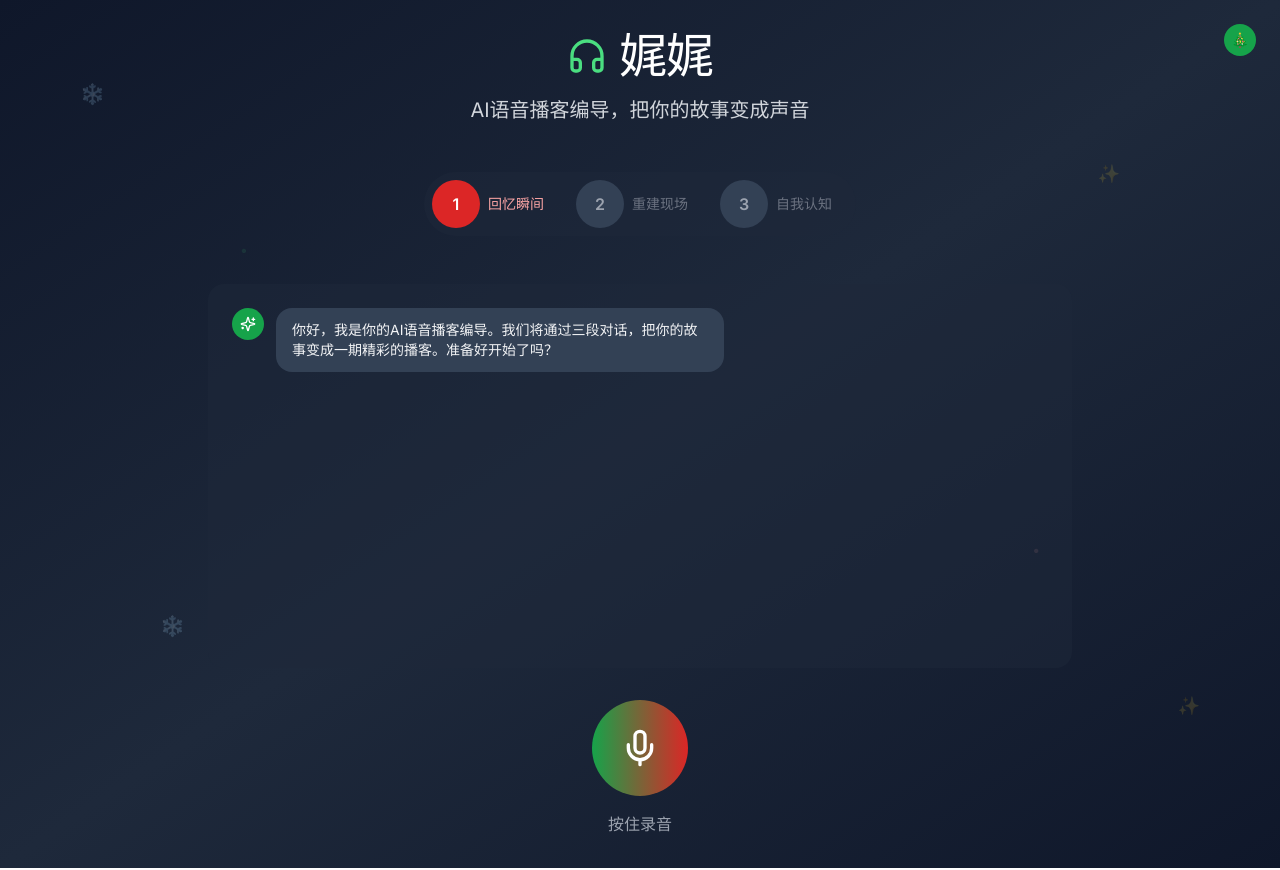
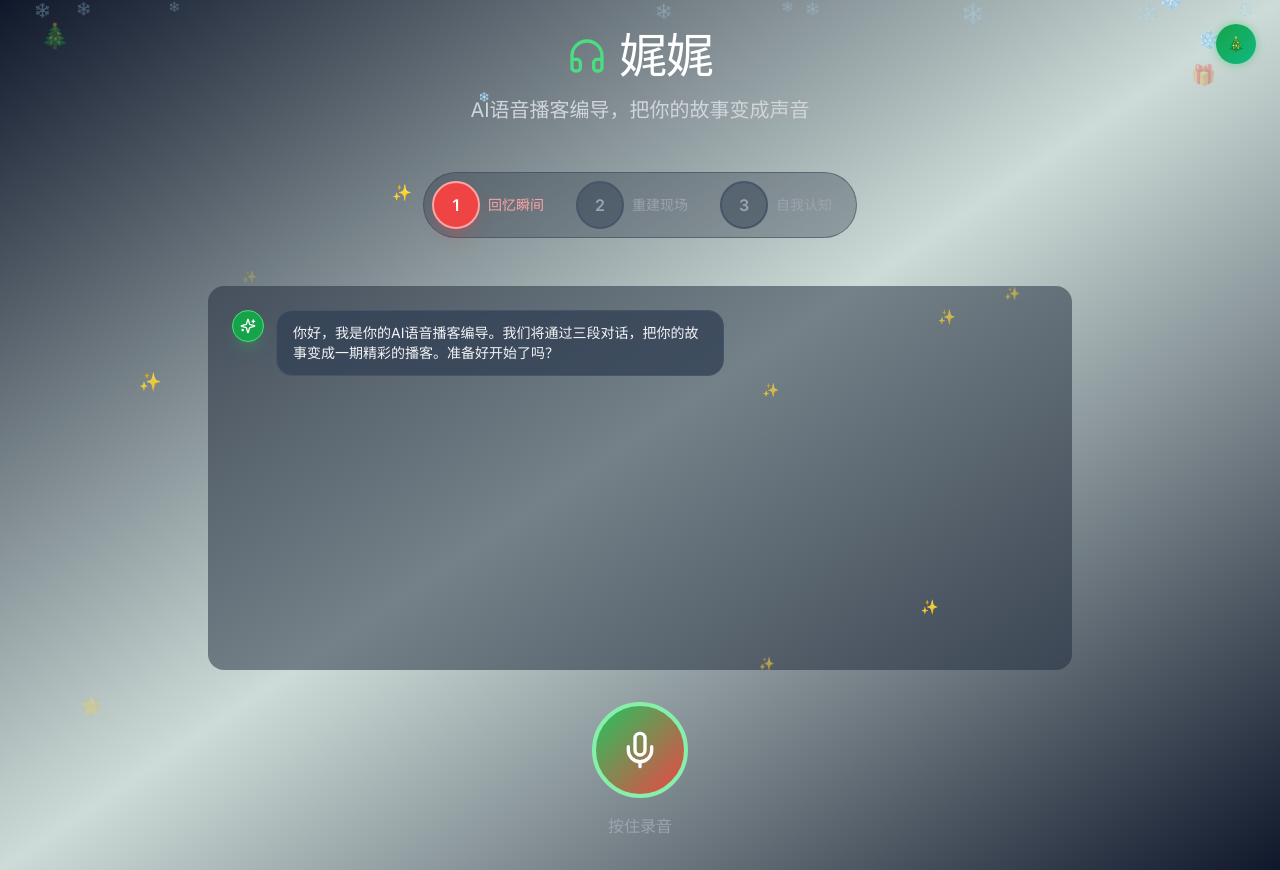
Before and after one commit to detongz/vibe2025wewewewe, a Next.js app: page / in a window 1280 px wide. Both pictures are taken after a click on the button "☀️". Built offline with nearby package versions, Linux system fonts and the light colour scheme.

Commit message:
Update deployment configuration and add port guide
- Update deploy.sh to reference port 80 and deployment guide
- Add DEPLOYMENT_PORT_GUIDE.md with port 80 deployment instructions
- Update application styles and components

```diff
--- a/src/app/globals.css
+++ b/src/app/globals.css
@@ -27,25 +27,26 @@
   }
 
   .dark {
-    --background: 222.2 84% 4.9%;
-    --foreground: 210 40% 98%;
-    --card: 222.2 84% 4.9%;
-    --card-foreground: 210 40% 98%;
-    --popover: 222.2 84% 4.9%;
-    --popover-foreground: 210 40% 98%;
-    --primary: 217.2 91.2% 59.8%;
-    --primary-foreground: 222.2 47.4% 11.2%;
-    --secondary: 217.2 32.6% 17.5%;
-    --secondary-foreground: 210 40% 98%;
-    --muted: 217.2 32.6% 17.5%;
-    --muted-foreground: 215 20.2% 65.1%;
-    --accent: 217.2 32.6% 17.5%;
-    --accent-foreground: 210 40% 98%;
-    --destructive: 0 62.8% 30.6%;
-    --destructive-foreground: 210 40% 98%;
-    --border: 217.2 32.6% 17.5%;
-    --input: 217.2 32.6% 17.5%;
-    --ring: 224.3 76.3% 48%;
+    /* 圣诞主题配色 - 简约风格 */
+    --background: 220 30% 8%;
+    --foreground: 0 0% 98%;
+    --card: 220 25% 12%;
+    --card-foreground: 0 0% 98%;
+    --popover: 220 25% 12%;
+    --popover-foreground: 0 0% 98%;
+    --primary: 142 76% 36%;
+    --primary-foreground: 0 0% 98%;
+    --secondary: 220 25% 16%;
+    --secondary-foreground: 0 0% 98%;
+    --muted: 220 25% 16%;
+    --muted-foreground: 220 13% 63%;
+    --accent: 0 84% 60%;
+    --accent-foreground: 0 0% 98%;
+    --destructive: 0 84% 60%;
+    --destructive-foreground: 0 0% 98%;
+    --border: 220 25% 20%;
+    --input: 220 25% 20%;
+    --ring: 142 76% 36%;
   }
 }
 
@@ -96,6 +97,49 @@
   50% { transform: translateY(-20px); }
 }
 
+@keyframes snowfall {
+  0% {
+    transform: translateY(-100px) translateX(0px);
+    opacity: 0;
+  }
+  10% {
+    opacity: 1;
+  }
+  90% {
+    opacity: 1;
+  }
+  100% {
+    transform: translateY(100vh) translateX(20px);
+    opacity: 0;
+  }
+}
+
+@keyframes twinkle {
+  0%, 100% { opacity: 0.2; }
+  50% { opacity: 1; }
+}
+
+@keyframes glow {
+  0%, 100% {
+    box-shadow: 0 0 5px rgba(34, 197, 94, 0.3);
+  }
+  50% {
+    box-shadow: 0 0 20px rgba(34, 197, 94, 0.6), 0 0 30px rgba(34, 197, 94, 0.4);
+  }
+}
+
 .animate-float {
   animation: float 6s ease-in-out infinite;
 }
+
+.animate-snowfall {
+  animation: snowfall 10s linear infinite;
+}
+
+.animate-twinkle {
+  animation: twinkle 2s ease-in-out infinite;
+}
+
+.animate-glow {
+  animation: glow 3s ease-in-out infinite;
+}
--- a/src/app/page.tsx
+++ b/src/app/page.tsx
@@ -200,7 +200,9 @@ export default function Home() {
       setMessages(prev => prev.map(msg =>
         msg.id === processingMessage.id ? {
           ...msg,
-          content: '🎉 你的播客已经准备好了！点击下方播放按钮听听效果。'
+          content: isDarkMode
+            ? '🎄 圣诞快乐！你的播客已经准备好了！点击下方播放按钮听听效果。'
+            : '🎉 你的播客已经准备好了！点击下方播放按钮听听效果。'
         } : msg
       ))
     }, 3000)
@@ -213,20 +215,50 @@ export default function Home() {
 
   return (
     <div className={cn(
-      "min-h-screen transition-colors duration-300",
+      "min-h-screen transition-colors duration-500",
       isDarkMode
-        ? "bg-gradient-to-br from-slate-900 via-slate-800 to-slate-900 text-white"
+        ? "bg-gradient-to-br from-slate-900 via-emerald-900/20 to-slate-900 text-white"
         : "bg-white text-gray-900"
     )}>
       {/* 圣诞装饰 - 仅在深色模式显示 */}
       {isDarkMode && (
         <div className="fixed inset-0 overflow-hidden pointer-events-none">
-          <div className="absolute top-20 left-20 text-green-500 text-xl opacity-20">❄️</div>
-          <div className="absolute top-40 right-40 text-red-400 text-lg opacity-15">✨</div>
-          <div className="absolute bottom-40 left-40 text-green-500 text-xl opacity-20">❄️</div>
-          <div className="absolute bottom-20 right-20 text-red-400 text-lg opacity-15">✨</div>
-          <div className="absolute top-60 left-60 text-green-400 text-sm opacity-10">•</div>
-          <div className="absolute bottom-60 right-60 text-red-300 text-sm opacity-10">•</div>
+          {/* 雪花效果 */}
+          {[...Array(15)].map((_, i) => (
+            <div
+              key={i}
+              className="absolute text-white opacity-30 animate-snowfall"
+              style={{
+                left: `${Math.random() * 100}%`,
+                animationDelay: `${Math.random() * 10}s`,
+                animationDuration: `${8 + Math.random() * 7}s`,
+                fontSize: `${8 + Math.random() * 12}px`
+              }}
+            >
+              ❄️
+            </div>
+          ))}
+
+          {/* 闪烁星星 */}
+          {[...Array(8)].map((_, i) => (
+            <div
+              key={i}
+              className="absolute text-yellow-300 animate-twinkle"
+              style={{
+                left: `${10 + Math.random() * 80}%`,
+                top: `${10 + Math.random() * 80}%`,
+                animationDelay: `${Math.random() * 2}s`,
+                fontSize: `${12 + Math.random() * 8}px`
+              }}
+            >
+              ✨
+            </div>
+          ))}
+
+          {/* 圣诞树装饰 */}
+          <div className="absolute top-10 left-10 text-green-500 text-2xl opacity-40 animate-float">🎄</div>
+          <div className="absolute top-16 right-16 text-red-400 text-xl opacity-30 animate-float" style={{animationDelay: '2s'}}>🎁</div>
+          <div className="absolute bottom-20 left-20 text-green-400 text-lg opacity-25 animate-float" style={{animationDelay: '4s'}}>🌟</div>
         </div>
       )}
 
@@ -235,9 +267,9 @@ export default function Home() {
         <button
           onClick={toggleTheme}
           className={cn(
-            "w-8 h-8 rounded-full flex items-center justify-center transition-all text-sm",
+            "w-10 h-10 rounded-full flex items-center justify-center transition-all text-sm animate-glow",
             isDarkMode
-              ? "bg-green-600 hover:bg-green-700 text-white"
+              ? "bg-gradient-to-br from-green-600 to-emerald-500 hover:from-green-700 hover:to-emerald-600 text-white shadow-lg"
               : "bg-gray-200 hover:bg-gray-300 text-gray-600"
           )}
         >
@@ -274,28 +306,28 @@ export default function Home() {
         {/* 步骤指示器 */}
         <div className="flex justify-center mb-12">
           <div className={cn(
-            "flex items-center gap-4 rounded-full p-2 transition-colors",
-            isDarkMode ? "bg-slate-800/50" : "bg-gray-100"
+            "flex items-center gap-4 rounded-full p-2 transition-colors backdrop-blur-sm",
+            isDarkMode ? "bg-slate-800/30 border border-slate-700/50" : "bg-gray-100"
           )}>
             {steps.map((step, index) => (
               <div key={step.step} className="flex items-center">
                 <div
                   className={cn(
-                    "w-12 h-12 rounded-full flex items-center justify-center font-semibold transition-all",
+                    "w-12 h-12 rounded-full flex items-center justify-center font-semibold transition-all border-2",
                     step.isCompleted
                       ? isDarkMode
-                        ? "bg-green-600 text-white"
-                        : "bg-gray-900 text-white"
+                        ? "bg-green-600 border-green-400 text-white shadow-lg shadow-green-500/25"
+                        : "bg-gray-900 border-gray-700 text-white"
                       : currentStep === index
                       ? isDarkMode
-                        ? "bg-red-600 text-white"
-                        : "bg-gray-800 text-white"
+                        ? "bg-red-500 border-red-300 text-white shadow-lg shadow-red-500/25"
+                        : "bg-gray-800 border-gray-600 text-white"
                       : isDarkMode
-                        ? "bg-slate-700 text-gray-400"
-                        : "bg-gray-200 text-gray-500"
+                        ? "bg-slate-700/50 border-slate-600 text-gray-400"
+                        : "bg-gray-200 border-gray-300 text-gray-500"
                   )}
                 >
-                  {step.isCompleted ? '✓' : step.step}
+                  {step.isCompleted ? '🎄' : step.step}
                 </div>
                 <span className={cn(
                   "ml-2 mr-4 text-sm font-medium transition-colors",
@@ -303,7 +335,7 @@ export default function Home() {
                     ? isDarkMode ? "text-green-300" : "text-gray-900"
                     : currentStep === index
                     ? isDarkMode ? "text-red-300" : "text-gray-700"
-                    : isDarkMode ? "text-gray-500" : "text-gray-400"
+                    : isDarkMode ? "text-gray-400" : "text-gray-500"
                 )}>
                   {step.title}
                 </span>
@@ -328,23 +360,23 @@ export default function Home() {
               >
                 {message.role === 'assistant' && (
                   <div className={cn(
-                    "w-8 h-8 rounded-full flex items-center justify-center flex-shrink-0 transition-colors",
+                    "w-8 h-8 rounded-full flex items-center justify-center flex-shrink-0 transition-colors border",
                     isDarkMode
-                      ? "bg-green-600"
-                      : "bg-gray-800"
+                      ? "bg-green-600 border-green-400 shadow-lg shadow-green-500/25"
+                      : "bg-gray-800 border-gray-700"
                   )}>
                     <Sparkles className="w-4 h-4 text-white" />
                   </div>
                 )}
                 <div
                   className={cn(
-                    "max-w-md rounded-2xl px-4 py-3 transition-colors",
+                    "max-w-md rounded-2xl px-4 py-3 transition-colors border",
                     message.role === 'user'
                       ? isDarkMode
-                        ? "bg-red-600 text-white"
-                        : "bg-gray-800 text-white"
+                        ? "bg-red-500 border-red-300 text-white shadow-lg shadow-red-500/25"
+                        : "bg-gray-800 border-gray-700 text-white"
                       : isDarkMode
-                        ? "bg-slate-700 text-gray-100"
+                        ? "bg-slate-700/80 border-slate-600 text-gray-100 backdrop-blur-sm"
                         : "bg-white border border-gray-200 text-gray-700"
                   )}
                 >
@@ -357,8 +389,10 @@ export default function Home() {
                 </div>
                 {message.role === 'user' && (
                   <div className={cn(
-                    "w-8 h-8 rounded-full flex items-center justify-center flex-shrink-0 transition-colors",
-                    isDarkMode ? "bg-slate-700" : "bg-gray-600"
+                    "w-8 h-8 rounded-full flex items-center justify-center flex-shrink-0 transition-colors border",
+                    isDarkMode
+                      ? "bg-slate-700 border-slate-600 shadow-lg shadow-slate-500/25"
+                      : "bg-gray-600 border-gray-500"
                   )}>
                     <Waves className="w-4 h-4 text-white" />
                   </div>
@@ -371,15 +405,15 @@ export default function Home() {
         {/* 播客播放器 */}
         {podcastUrl && (
           <div className={cn(
-            "rounded-2xl p-6 mb-8 border transition-colors",
+            "rounded-2xl p-6 mb-8 border transition-colors backdrop-blur-sm",
             isDarkMode
-              ? "bg-slate-800/50 border-slate-700"
+              ? "bg-slate-800/30 border-slate-600/50 shadow-lg shadow-green-500/10"
               : "bg-gray-50 border-gray-200"
           )}>
             <h3 className="text-xl font-bold mb-4 flex items-center gap-2">
               <Sparkles className={cn(
                 "w-6 h-6 transition-colors",
-                isDarkMode ? "text-green-400" : "text-gray-600"
+                isDarkMode ? "text-green-400 animate-twinkle" : "text-gray-600"
               )} />
               你的播客
             </h3>
@@ -407,19 +441,19 @@ export default function Home() {
             )}
             <div className="flex gap-3">
               <button className={cn(
-                "flex items-center gap-2 px-4 py-2 rounded-lg transition-colors",
+                "flex items-center gap-2 px-4 py-2 rounded-lg transition-colors border",
                 isDarkMode
-                  ? "bg-green-600 hover:bg-green-700 text-white"
-                  : "bg-gray-800 hover:bg-gray-900 text-white"
+                  ? "bg-green-600 border-green-500 hover:bg-green-700 text-white shadow-lg shadow-green-500/25"
+                  : "bg-gray-800 border-gray-700 hover:bg-gray-900 text-white"
               )}>
                 <Share2 className="w-4 h-4" />
                 分享
               </button>
               <button className={cn(
-                "flex items-center gap-2 px-4 py-2 rounded-lg transition-colors",
+                "flex items-center gap-2 px-4 py-2 rounded-lg transition-colors border",
                 isDarkMode
-                  ? "bg-slate-700 hover:bg-slate-600 text-white"
-                  : "bg-gray-200 hover:bg-gray-300 text-gray-700"
+                  ? "bg-slate-700/80 border-slate-600 hover:bg-slate-600 text-white backdrop-blur-sm"
+                  : "bg-gray-200 border-gray-300 hover:bg-gray-300 text-gray-700"
               )}>
                 <Download className="w-4 h-4" />
                 下载
@@ -439,12 +473,12 @@ export default function Home() {
                 onTouchEnd={stopRecording}
                 disabled={isProcessing}
                 className={cn(
-                  "w-24 h-24 rounded-full flex items-center justify-center transition-all transform hover:scale-105",
+                  "w-24 h-24 rounded-full flex items-center justify-center transition-all transform hover:scale-105 border-4",
                   isRecording
-                    ? "bg-red-500 animate-pulse shadow-lg shadow-red-500/50"
+                    ? "bg-red-500 border-red-300 animate-pulse shadow-2xl shadow-red-500/50"
                     : isDarkMode
-                      ? "bg-gradient-to-r from-green-600 to-red-600 hover:shadow-lg hover:shadow-green-500/50"
-                      : "bg-gray-800 hover:bg-gray-900 hover:shadow-lg hover:shadow-gray-800/50",
+                      ? "bg-gradient-to-br from-green-500 to-red-500 border-green-300 hover:shadow-2xl hover:shadow-green-500/50"
+                      : "bg-gray-800 border-gray-600 hover:bg-gray-900 hover:shadow-2xl hover:shadow-gray-800/50",
                   isProcessing && "opacity-50 cursor-not-allowed"
                 )}
               >
```
Also changed, not shown: 2 other files (tests, documents, lock files or other folders).
